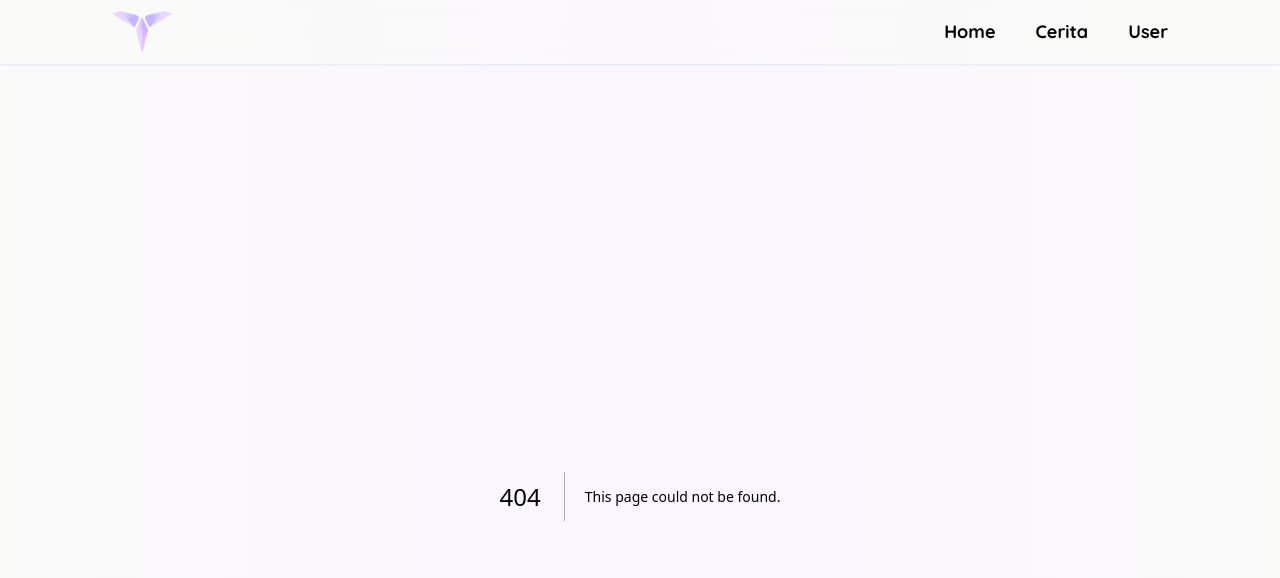
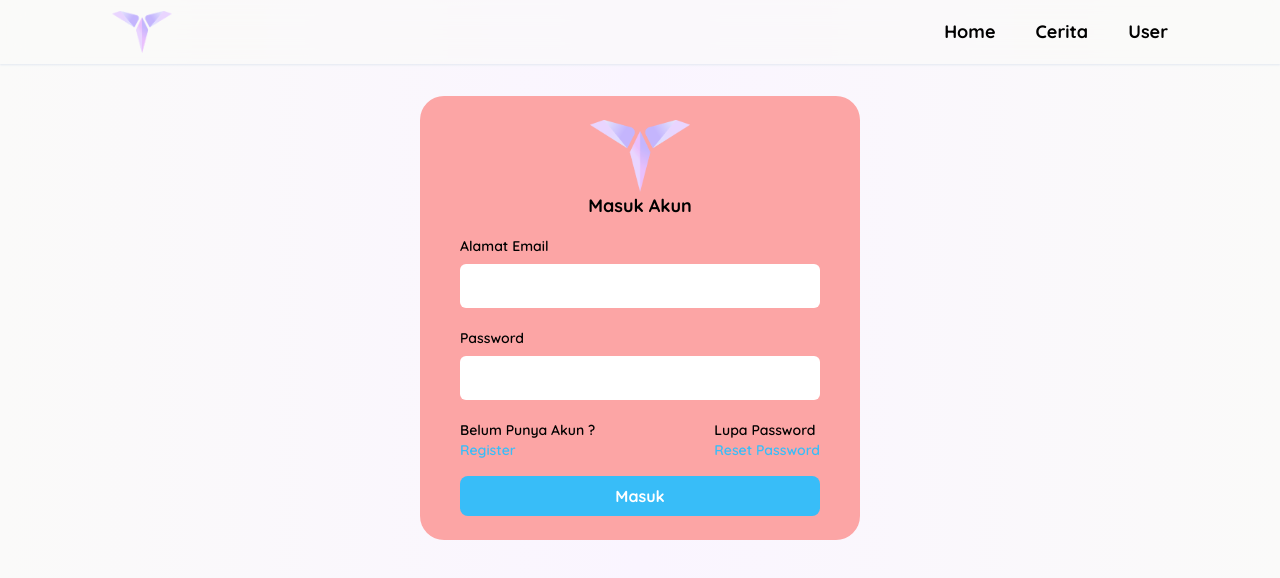
Before and after one commit to TeoCrow/nextjs, a Next.js app: page /auth in a window 1280 px wide. Before the commit this address had no page. Shown: the top 578 px of the page. Built offline with nearby package versions, Linux system fonts and the light colour scheme.

Commit message:
make better

```diff
--- /dev/null
+++ b/app/auth/layout.jsx
@@ -0,0 +1,5 @@
+import React from "react";
+
+export default function Layout({ children }) {
+  return <div>{children}</div>;
+}
--- /dev/null
+++ b/app/auth/page.jsx
@@ -0,0 +1,35 @@
+import React from "react";
+import Image from "next/image";
+
+import logo from "../../public/image/T.png";
+export default function Login() {
+  return (
+    <section className="flex items-center justify-center w-full h-full ">
+      <div className="w-[440px] bg-red-300 py-6 px-10 rounded-3xl">
+        <Image src={logo} width={100} height={100} className=" mx-auto" />
+        <p className="font-bold text-lg text-center mb-4">Masuk Akun</p>
+        <div className="font-semibold mb-5 text-sm">
+          <p className="mb-2">Alamat Email</p>
+          <input type="email" className=" p-3 rounded-md w-full" />
+        </div>
+        <div className="font-semibold mb-5 text-sm">
+          <p className="mb-2">Password</p>
+          <input type="password" className=" p-3 rounded-md w-full" />
+        </div>
+        <div className="flex justify-between text-sm font-semibold mb-4">
+          <div>
+            <p>Belum Punya Akun ?</p>
+            <p className="text-sky-400">Register</p>
+          </div>
+          <div>
+            <p>Lupa Password</p>
+            <p className="text-sky-400">Reset Password</p>
+          </div>
+        </div>
+        <button className="bg-sky-400 p-2 w-full text-white font-bold rounded-lg">
+          Masuk
+        </button>
+      </div>
+    </section>
+  );
+}
--- a/app/user/page.jsx
+++ b/app/user/page.jsx
@@ -24,6 +24,7 @@ export default function User() {
                   <Image
                     src={avatar}
                     width={100}
+                    alt="avatar"
                     height={100}
                     className="rounded-full"
                   />
@@ -116,14 +117,15 @@ export default function User() {
       </section>
 
       <section className=" md:hidden">
-        <div className="w-full h-72 bg-sky-300 absolute left-0 top-0 rounded-b-3xl p-7 z-20">
+        <div className="w-full h-72 bg-gradient-to-b from-sky-400 to-sky-200 absolute left-0 top-0 rounded-b-3xl p-7 z-20">
           <div className="flex justify-between">
             <div className="w-16 h-16 bg-sky-400 rounded-full mb-6">
               <Image
                 src={avatar}
                 width={100}
                 height={100}
-                className="rounded-full"
+                alt="avatar"
+                className="rounded-full shadow-lg"
               />
             </div>
             <hi.HiOutlineBell
@@ -180,6 +182,7 @@ export default function User() {
             Keluar
           </button>
         </div>
+        <div className="w-full h-52 bg-gradient-to-t from-sky-100  absolute left-0 bottom-0"></div>
       </section>
     </>
   );
```
